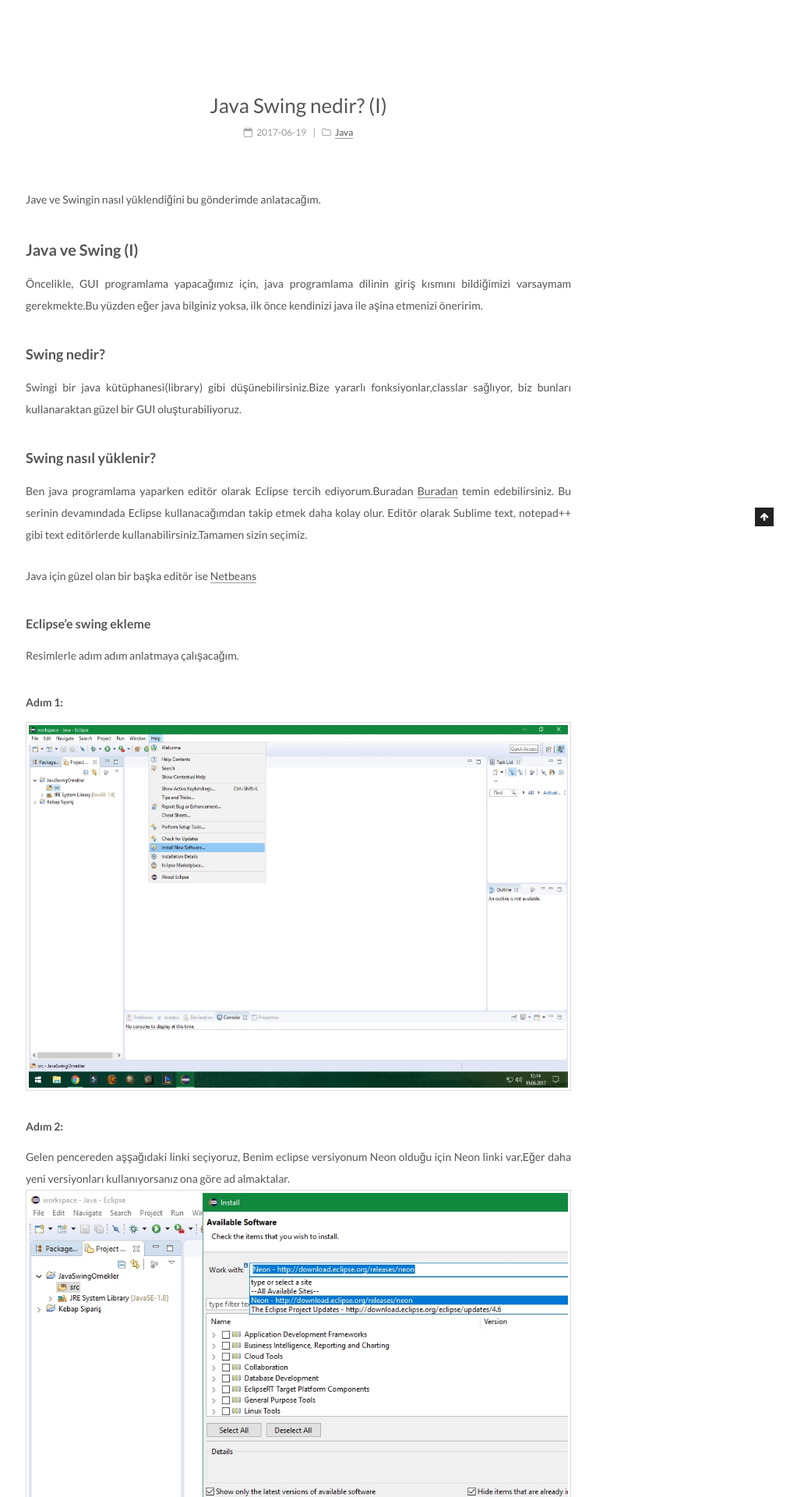
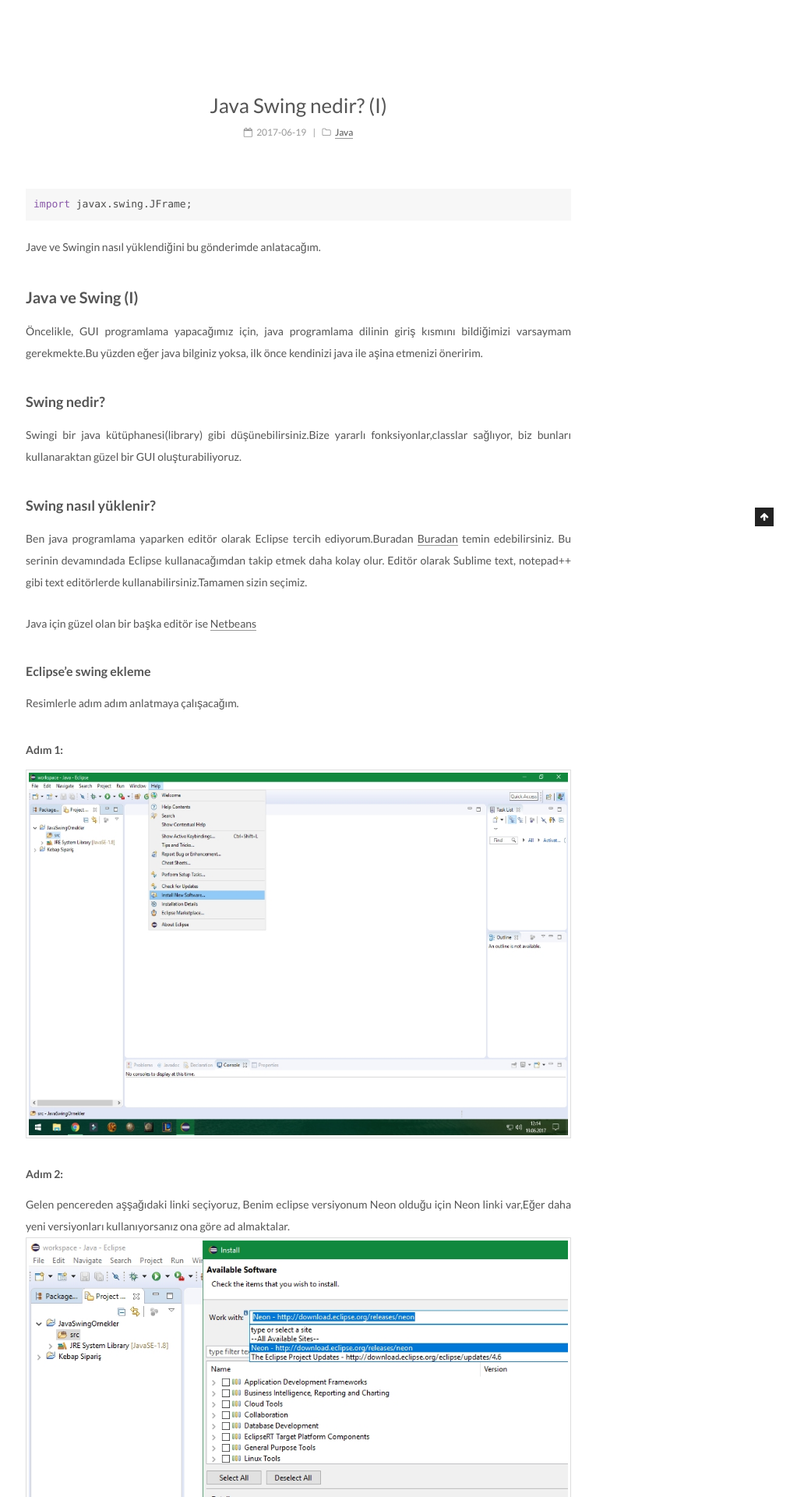
Before and after one commit to sergenp/sergenp.github.io, a Jekyll site: the page built from _posts/2017-06-19-Java-SwingNedir.md, in a window 1280 px wide. Shown: the part 325-2245 px from the top of the page at 78% size, without its empty margins (257-1280 px from the left). Built offline with Jekyll 4.4.1, drawn with Linux system fonts in a browser that asks for light colours.

Commit message:
Update 2017-06-19-Java-SwingNedir.md

```diff
--- a/_posts/2017-06-19-Java-SwingNedir.md
+++ b/_posts/2017-06-19-Java-SwingNedir.md
@@ -4,6 +4,9 @@
 layout: post
 categories: Java
 ---
+{%highlight java%}
+import javax.swing.JFrame;
+{%endhighlight%}
 Jave ve Swingin nasıl yüklendiğini bu gönderimde anlatacağım.
 
 ## Java ve Swing (I)
```
